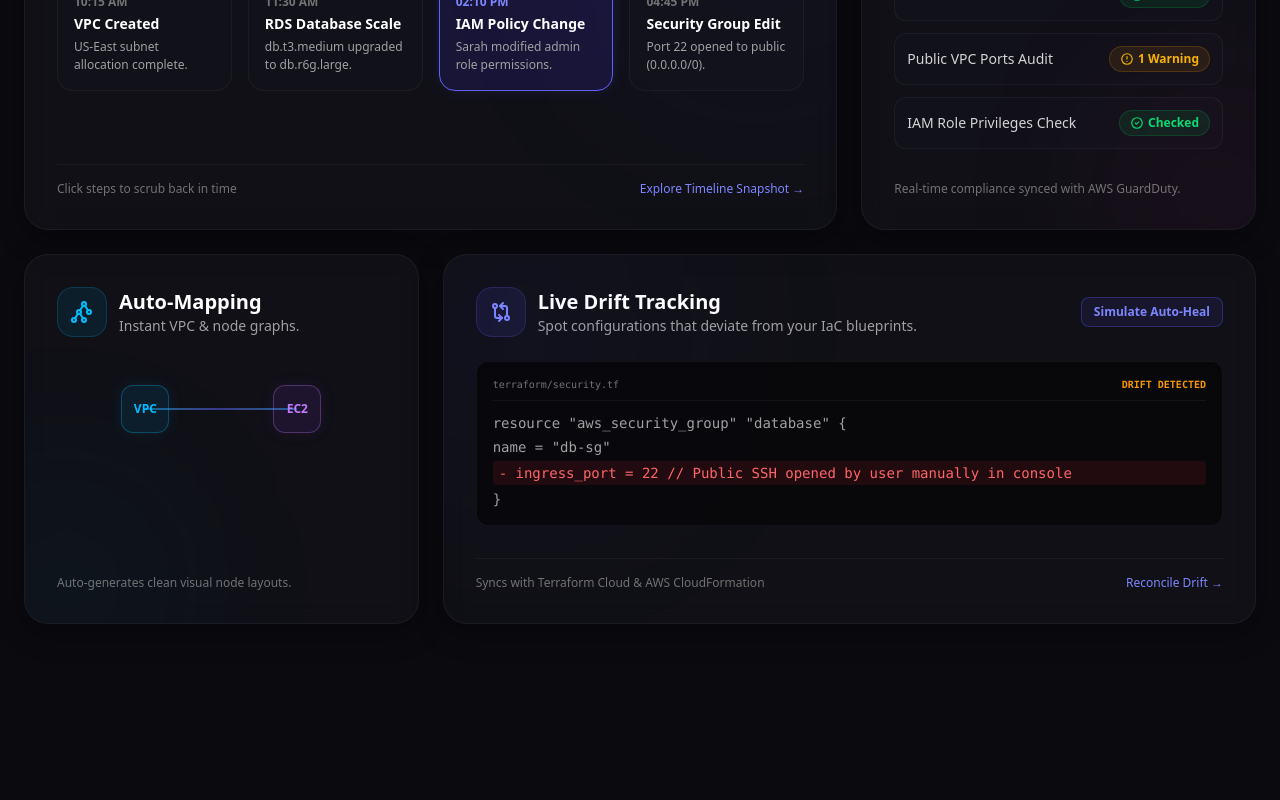
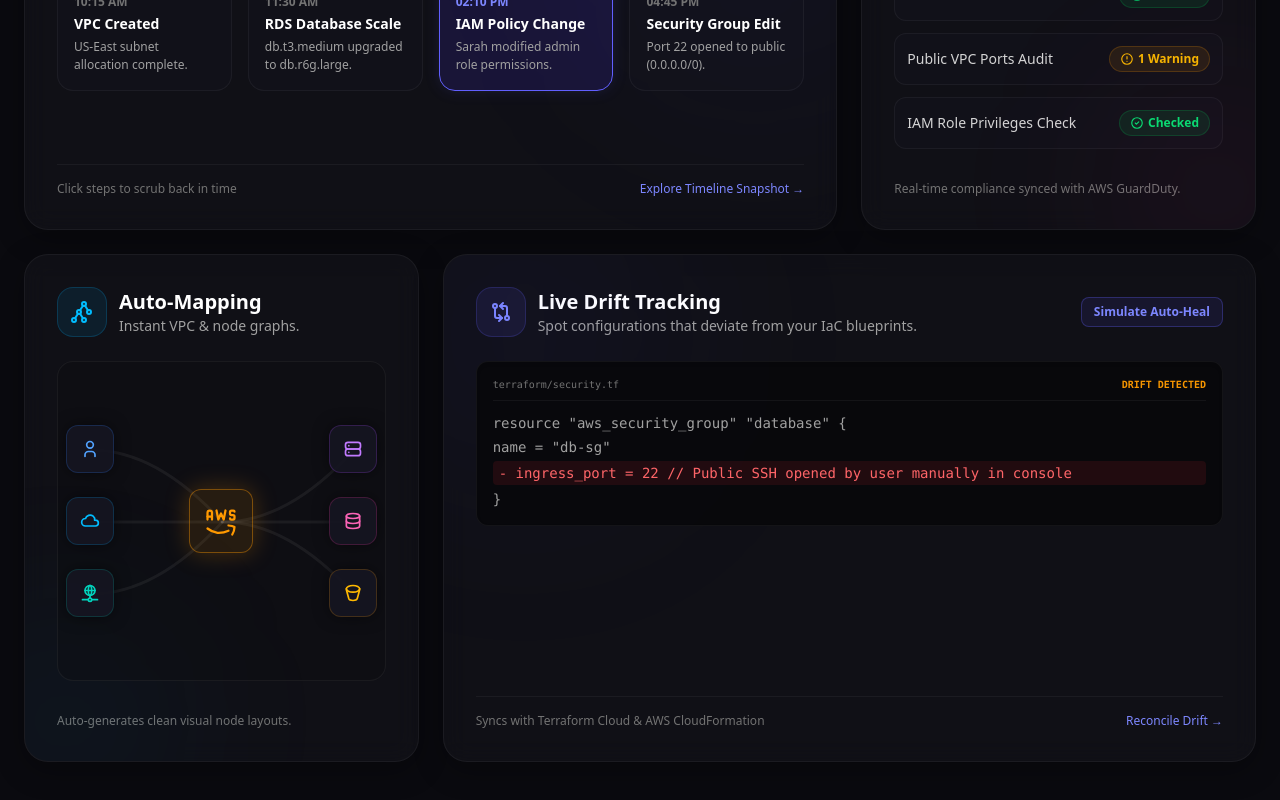
Before and after one commit to manavmerja/Gravity-Lens, a Next.js app in the folder frontend/: page / in a window 1280 px wide. Shown: the part 1218-2018 px from the top of the page. Before the commit the page ends 1938 px from the top, so only its background shows below. Built offline with nearby package versions, Linux system fonts and the light colour scheme.

Commit message:
feat: add bento grid section with interactive infrastructure timeline and animated beam visualization

```diff
--- a/frontend/src/components/sections/bento-grid.tsx
+++ b/frontend/src/components/sections/bento-grid.tsx
@@ -11,6 +11,161 @@ import {
   IconAlertCircle
 } from "@tabler/icons-react";
 import { cn } from "@/lib/utils";
+import { useRef } from "react";
+import { AnimatedBeam } from "@/components/ui/animated-beam";
+
+import {
+  IconUser,
+  IconCloud,
+  IconServer,
+  IconDatabase,
+  IconNetwork,
+  IconBrandAws,
+  IconBucket
+} from "@tabler/icons-react";
+
+const Circle = React.forwardRef<
+  HTMLDivElement,
+  { className?: string; children?: React.ReactNode }
+>(({ className, children }, ref) => {
+  return (
+    <div
+      ref={ref}
+      className={cn(
+        "z-10 flex h-10 w-10 items-center justify-center rounded-xl border border-white/10 bg-[#161622]/90 text-white shadow-[0_0_15px_rgba(0,0,0,0.5)] transition-all duration-300 hover:border-indigo-500/50 hover:shadow-[0_0_20px_rgba(99,102,241,0.2)]",
+        className
+      )}
+    >
+      {children}
+    </div>
+  );
+});
+Circle.displayName = "Circle";
+
+function AutoMappingBeamDemo() {
+  const containerRef = useRef<HTMLDivElement>(null);
+  const userRef = useRef<HTMLDivElement>(null);
+  const cloudfrontRef = useRef<HTMLDivElement>(null);
+  const gatewayRef = useRef<HTMLDivElement>(null);
+  const centerRef = useRef<HTMLDivElement>(null);
+  const ec2Ref = useRef<HTMLDivElement>(null);
+  const rdsRef = useRef<HTMLDivElement>(null);
+  const s3Ref = useRef<HTMLDivElement>(null);
+
+  return (
+    <div
+      ref={containerRef}
+      className="relative flex w-full h-[320px] items-center justify-center overflow-hidden py-4 px-2 bg-[#0E0E12]/40 rounded-2xl border border-white/5"
+    >
+      <div className="flex w-full max-w-sm flex-row items-stretch justify-between gap-4 z-10">
+        {/* Left Column - Inputs */}
+        <div className="flex flex-col justify-center gap-6">
+          <Circle ref={userRef} className="size-12 border-blue-500/20 text-blue-400">
+            <IconUser className="w-5 h-5" />
+          </Circle>
+          <Circle ref={cloudfrontRef} className="size-12 border-sky-500/20 text-sky-400">
+            <IconCloud className="w-5 h-5" />
+          </Circle>
+          <Circle ref={gatewayRef} className="size-12 border-teal-500/20 text-teal-400">
+            <IconNetwork className="w-5 h-5" />
+          </Circle>
+        </div>
+
+        {/* Center Column - AWS Colored Center Core */}
+        <div className="flex flex-col justify-center">
+          <Circle ref={centerRef} className="size-16 border-[#FF9900]/40 bg-[#FF9900]/10 text-[#FF9900] shadow-[0_0_25px_rgba(255,153,0,0.25)] hover:border-[#FF9900]/60">
+            <IconBrandAws className="w-9 h-9" stroke={1.5} />
+          </Circle>
+        </div>
+
+        {/* Right Column - Outputs */}
+        <div className="flex flex-col justify-center gap-6">
+          <Circle ref={ec2Ref} className="size-12 border-purple-500/20 text-purple-400">
+            <IconServer className="w-5 h-5" />
+          </Circle>
+          <Circle ref={rdsRef} className="size-12 border-pink-500/20 text-pink-400">
+            <IconDatabase className="w-5 h-5" />
+          </Circle>
+          <Circle ref={s3Ref} className="size-12 border-amber-500/20 text-amber-400">
+            <IconBucket className="w-5 h-5" />
+          </Circle>
+        </div>
+      </div>
+
+      {/* Animated Beams */}
+      <AnimatedBeam
+        containerRef={containerRef}
+        fromRef={userRef}
+        toRef={centerRef}
+        duration={3}
+        pathWidth={3}
+        pathOpacity={0.4}
+        gradientStartColor="#3b82f6"
+        gradientStopColor="#6366f1"
+        pathColor="rgba(255,255,255,0.15)"
+      />
+      <AnimatedBeam
+        containerRef={containerRef}
+        fromRef={cloudfrontRef}
+        toRef={centerRef}
+        duration={3}
+        delay={0.5}
+        pathWidth={3}
+        pathOpacity={0.4}
+        gradientStartColor="#0ea5e9"
+        gradientStopColor="#6366f1"
+        pathColor="rgba(255,255,255,0.15)"
+      />
+      <AnimatedBeam
+        containerRef={containerRef}
+        fromRef={gatewayRef}
+        toRef={centerRef}
+        duration={3}
+        delay={1}
+        pathWidth={3}
+        pathOpacity={0.4}
+        gradientStartColor="#14b8a6"
+        gradientStopColor="#6366f1"
+        pathColor="rgba(255,255,255,0.15)"
+      />
+      <AnimatedBeam
+        containerRef={containerRef}
+        fromRef={centerRef}
+        toRef={ec2Ref}
+        duration={3}
+        pathWidth={3}
+        pathOpacity={0.4}
+        gradientStartColor="#6366f1"
+        gradientStopColor="#a855f7"
+        pathColor="rgba(255,255,255,0.15)"
+      />
+      <AnimatedBeam
+        containerRef={containerRef}
+        fromRef={centerRef}
+        toRef={rdsRef}
+        duration={3}
+        delay={0.5}
+        pathWidth={3}
+        pathOpacity={0.4}
+        gradientStartColor="#6366f1"
+        gradientStopColor="#ec4899"
+        pathColor="rgba(255,255,255,0.15)"
+      />
+      <AnimatedBeam
+        containerRef={containerRef}
+        fromRef={centerRef}
+        toRef={s3Ref}
+        duration={3}
+        delay={1}
+        pathWidth={3}
+        pathOpacity={0.4}
+        gradientStartColor="#6366f1"
+        gradientStopColor="#f59e0b"
+        pathColor="rgba(255,255,255,0.15)"
+      />
+    </div>
+  );
+}
 
 export function BentoGrid() {
   const [activeTimeStep, setActiveTimeStep] = useState(2);
@@ -152,23 +307,8 @@ export function BentoGrid() {
               </div>
             </div>
 
-            {/* Glowing diagram connectivity mockup */}
-            <div className="flex flex-col items-center justify-center py-6 relative">
-              <div className="relative flex items-center justify-between w-full max-w-[200px]">
-                {/* Connection line */}
-                <div className="absolute left-6 right-6 top-1/2 -translate-y-1/2 h-[1px] bg-gradient-to-r from-sky-400 via-indigo-500 to-sky-400 z-0">
-                  <div className="w-2 h-2 rounded-full bg-sky-400 shadow-[0_0_10px_#38bdf8] animate-ping absolute left-1/2 -translate-x-1/2 -translate-y-1/2" />
-                </div>
-                {/* Node 1 */}
-                <div className="w-12 h-12 rounded-xl bg-sky-500/10 border border-sky-400/30 flex items-center justify-center z-10 shadow-[0_0_15px_rgba(56,189,248,0.1)]">
-                  <span className="text-xs font-bold text-sky-400">VPC</span>
-                </div>
-                {/* Node 2 */}
-                <div className="w-12 h-12 rounded-xl bg-purple-500/10 border border-purple-400/30 flex items-center justify-center z-10 shadow-[0_0_15px_rgba(168,85,247,0.1)]">
-                  <span className="text-xs font-bold text-purple-400">EC2</span>
-                </div>
-              </div>
-            </div>
+            {/* Glowing diagram connectivity mockup using Animated Beam */}
+            <AutoMappingBeamDemo />
           </div>
 
           <div className="mt-8 text-xs text-neutral-500">
--- /dev/null
+++ b/frontend/src/components/ui/animated-beam.tsx
@@ -0,0 +1,185 @@
+"use client";
+
+import { useEffect, useId, useState, type RefObject } from "react";
+import { motion } from "framer-motion";
+import { cn } from "@/lib/utils";
+
+export interface AnimatedBeamProps {
+  className?: string;
+  containerRef: RefObject<HTMLElement | null>; // Container ref
+  fromRef: RefObject<HTMLElement | null>;
+  toRef: RefObject<HTMLElement | null>;
+  curvature?: number;
+  reverse?: boolean;
+  pathColor?: string;
+  pathWidth?: number;
+  pathOpacity?: number;
+  gradientStartColor?: string;
+  gradientStopColor?: string;
+  delay?: number;
+  duration?: number;
+  repeat?: number;
+  repeatDelay?: number;
+  startXOffset?: number;
+  startYOffset?: number;
+  endXOffset?: number;
+  endYOffset?: number;
+}
+
+export const AnimatedBeam: React.FC<AnimatedBeamProps> = ({
+  className,
+  containerRef,
+  fromRef,
+  toRef,
+  curvature = 0,
+  reverse = false, // Include the reverse prop
+  duration = 5,
+  delay = 0,
+  pathColor = "rgba(255,255,255,0.1)",
+  pathWidth = 2,
+  pathOpacity = 0.2,
+  gradientStartColor = "#38bdf8",
+  gradientStopColor = "#6366F1",
+  repeat = Infinity,
+  repeatDelay = 0,
+  startXOffset = 0,
+  startYOffset = 0,
+  endXOffset = 0,
+  endYOffset = 0,
+}) => {
+  const id = useId();
+  const [pathD, setPathD] = useState("");
+  const [svgDimensions, setSvgDimensions] = useState({ width: 0, height: 0 });
+
+  // Calculate the gradient coordinates based on the reverse prop
+  const gradientCoordinates = reverse
+    ? {
+        x1: ["90%", "-10%"],
+        x2: ["100%", "0%"],
+        y1: ["0%", "0%"],
+        y2: ["0%", "0%"],
+      }
+    : {
+        x1: ["10%", "110%"],
+        x2: ["0%", "100%"],
+        y1: ["0%", "0%"],
+        y2: ["0%", "0%"],
+      };
+
+  useEffect(() => {
+    const updatePath = () => {
+      if (containerRef.current && fromRef.current && toRef.current) {
+        const containerRect = containerRef.current.getBoundingClientRect();
+        const rectA = fromRef.current.getBoundingClientRect();
+        const rectB = toRef.current.getBoundingClientRect();
+        const svgWidth = containerRect.width;
+        const svgHeight = containerRect.height;
+        setSvgDimensions({ width: svgWidth, height: svgHeight });
+        const startX =
+          rectA.left - containerRect.left + rectA.width / 2 + startXOffset;
+        const startY =
+          rectA.top - containerRect.top + rectA.height / 2 + startYOffset;
+        const endX =
+          rectB.left - containerRect.left + rectB.width / 2 + endXOffset;
+        const endY =
+          rectB.top - containerRect.top + rectB.height / 2 + endYOffset;
+        const controlY = startY - curvature;
+        const d = `M ${startX},${startY} Q ${
+          (startX + endX) / 2
+        },${controlY} ${endX},${endY}`;
+        setPathD(d);
+      }
+    };
+
+    // Initialize ResizeObserver
+    const resizeObserver = new ResizeObserver(() => {
+      updatePath();
+    });
+
+    // Observe the container element
+    if (containerRef.current) {
+      resizeObserver.observe(containerRef.current);
+    }
+
+    // Call the updatePath initially to set the initial path
+    updatePath();
+
+    // Clean up the observer on component unmount
+    return () => {
+      resizeObserver.disconnect();
+    };
+  }, [
+    containerRef,
+    fromRef,
+    toRef,
+    curvature,
+    startXOffset,
+    startYOffset,
+    endXOffset,
+    endYOffset,
+  ]);
+
+  return (
+    <svg
+      fill="none"
+      width={svgDimensions.width}
+      height={svgDimensions.height}
+      xmlns="http://www.w3.org/2000/svg"
+      className={cn(
+        "pointer-events-none absolute top-0 left-0 transform-gpu stroke-2",
+        className
+      )}
+      viewBox={`0 0 ${svgDimensions.width} ${svgDimensions.height}`}
+    >
+      <path
+        d={pathD}
+        stroke={pathColor}
+        strokeWidth={pathWidth}
+        strokeOpacity={pathOpacity}
+        strokeLinecap="round"
+      />
+      <path
+        d={pathD}
+        strokeWidth={pathWidth}
+        stroke={`url(#${id})`}
+        strokeOpacity="1"
+        strokeLinecap="round"
+      />
+      <defs>
+        <motion.linearGradient
+          className="transform-gpu"
+          id={id}
+          gradientUnits={"userSpaceOnUse"}
+          initial={{
+            x1: "0%",
+            x2: "0%",
+            y1: "0%",
+            y2: "0%",
+          }}
+          animate={{
+            x1: gradientCoordinates.x1,
+            x2: gradientCoordinates.x2,
+            y1: gradientCoordinates.y1,
+            y2: gradientCoordinates.y2,
+          }}
+          transition={{
+            delay,
+            duration,
+            ease: [0.16, 1, 0.3, 1], // https://easings.net/#easeOutExpo
+            repeat,
+            repeatDelay,
+          }}
+        >
+          <stop stopColor={gradientStartColor} stopOpacity="0"></stop>
+          <stop stopColor={gradientStartColor}></stop>
+          <stop offset="32.5%" stopColor={gradientStopColor}></stop>
+          <stop
+            offset="100%"
+            stopColor={gradientStopColor}
+            stopOpacity="0"
+          ></stop>
+        </motion.linearGradient>
+      </defs>
+    </svg>
+  );
+};
```
